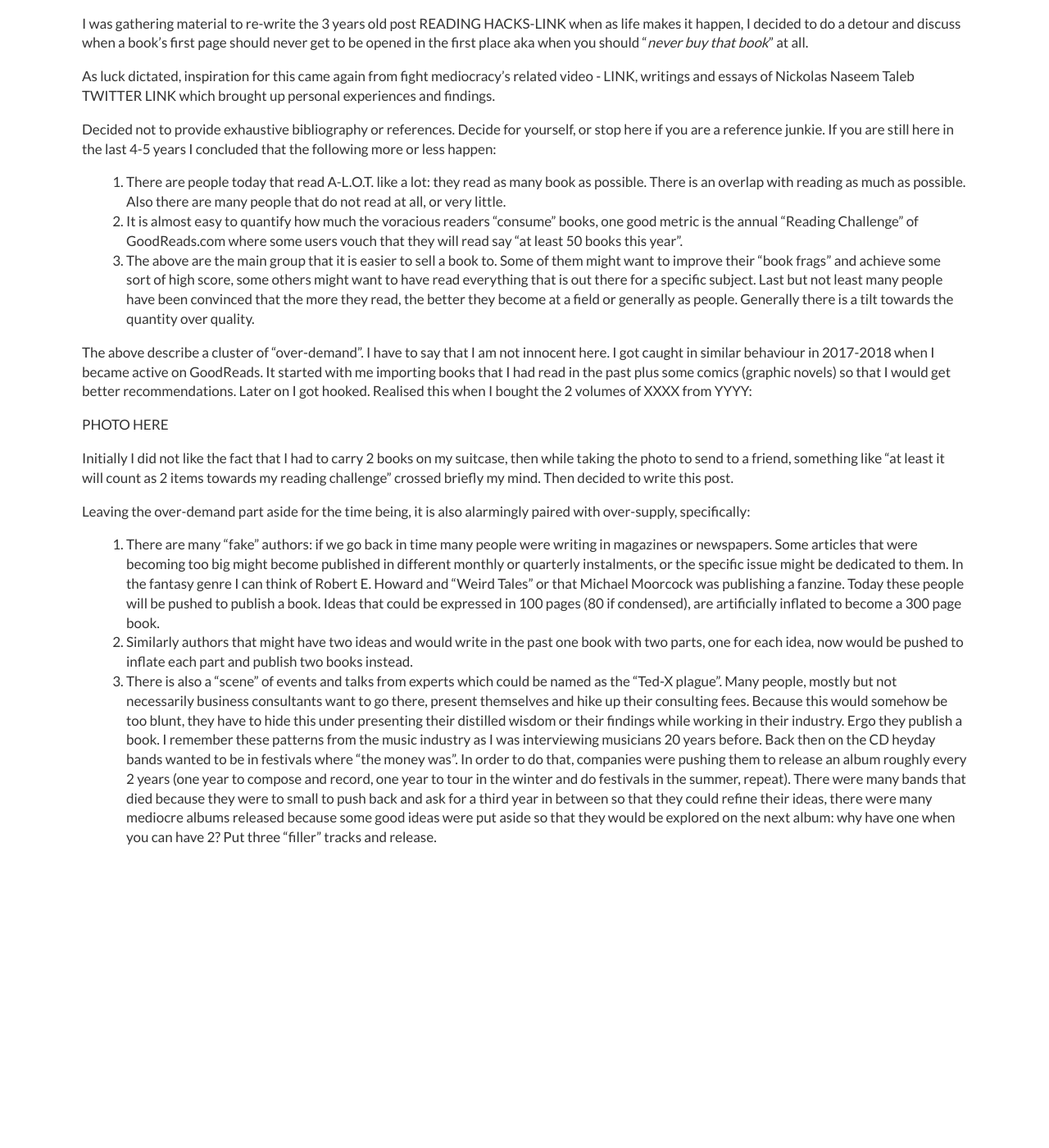
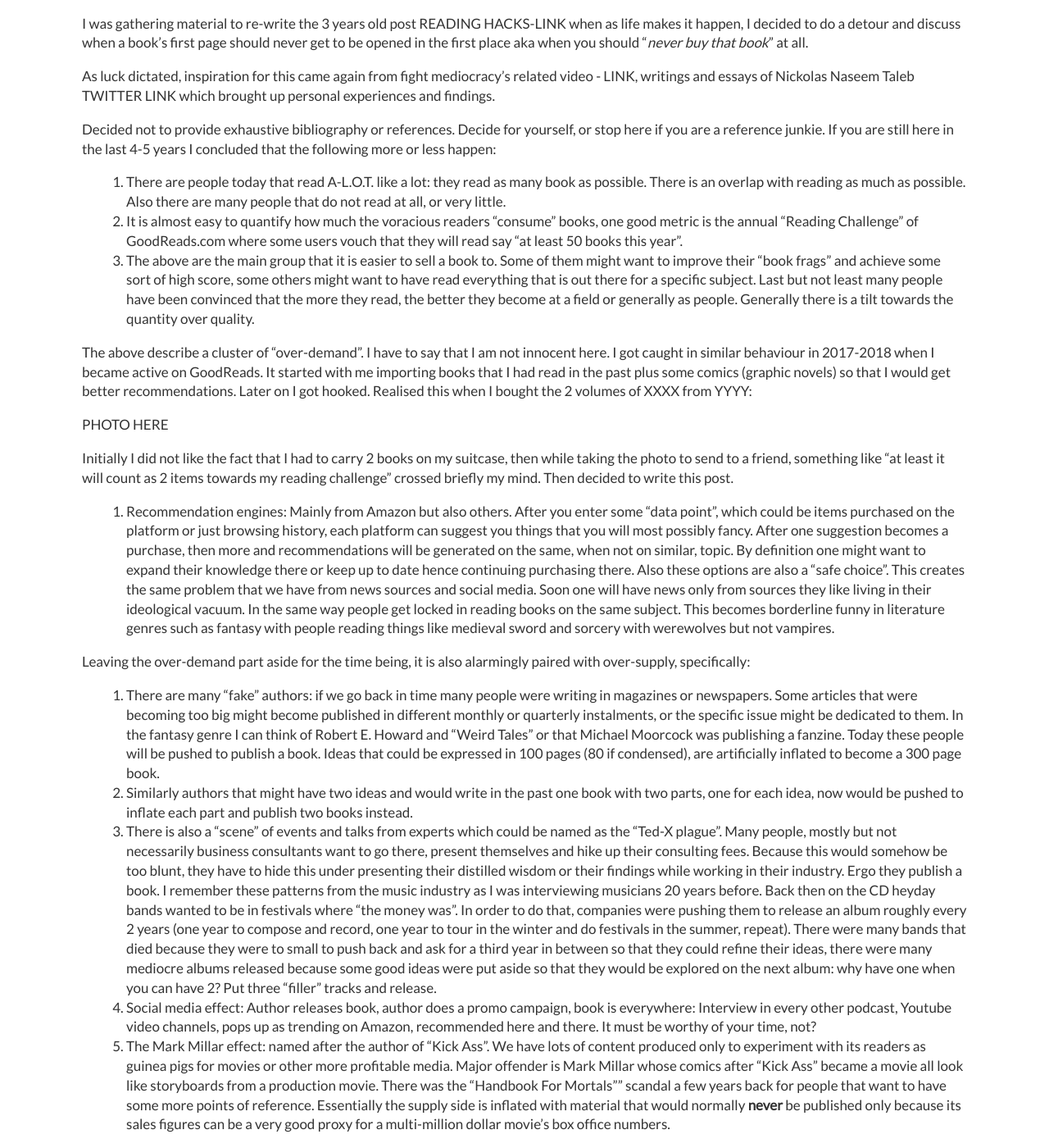
Before and after one commit to dimitrismistriotis/dimitrismistriotis.github.io, a Jekyll site: the page built from _posts/2019-03-02-reading_hacks_1_point_5.md, in a window 1280 px wide and 1400 px high, scrolled down 156 px. Shown: the whole window at 82% size. Built offline with Jekyll 4.4.1, drawn with Linux system fonts in a browser that asks for light colours; before the commit the page ends 1206 px from its top, so only the background shows below that.

Commit message:
More points.

```diff
--- a/_posts/2019-03-02-reading_hacks_1_point_5.md
+++ b/_posts/2019-03-02-reading_hacks_1_point_5.md
@@ -45,6 +45,18 @@ Initially I did not like the fact that I had to carry 2 books on my suitcase,
 then while taking the photo to send to a friend, something like
 "at least it will count as 2 items towards my reading challenge" crossed
 briefly my mind. Then decided to write this post.
+4.  Recommendation engines: Mainly from Amazon but also others. After you
+enter some "data point", which could be items purchased on the platform or
+just browsing history, each platform can suggest you things that you will most
+possibly fancy. After one suggestion becomes a purchase, then more and
+recommendations will be generated on the same, when not on similar, topic. By
+definition one might want to expand their knowledge there or keep up to date
+hence continuing purchasing there. Also these options are also a "safe choice".
+This creates the same problem that we have from news sources and social media.
+Soon one will have news only from sources they like living in their ideological
+vacuum. In the same way people get locked in reading books on the same subject.
+This becomes borderline funny in literature genres such as fantasy with people
+reading things like medieval sword and sorcery with werewolves but not vampires.
 
 Leaving the over-demand part aside for the time being, it is also alarmingly
 paired with over-supply, specifically:
@@ -76,3 +88,16 @@ a third year in between so that they could refine their ideas, there were many
 mediocre albums released because some good ideas were put aside so that they
 would be explored on the next album: why have one when you can have 2? Put
 three "filler" tracks and release.
+4.  Social media effect: Author releases book, author does a promo campaign,
+book is everywhere: Interview in every other podcast, Youtube video channels,
+pops up as trending on Amazon, recommended here and there. It must be worthy
+of your time, not?
+5.  The Mark Millar effect: named after the author of "Kick Ass". We have lots
+of content produced only to experiment with its readers as guinea pigs for
+movies or other more profitable media. Major offender is Mark Millar whose
+comics after "Kick Ass" became a movie all look like storyboards from a
+production movie. There was the "Handbook For Mortals"" scandal a few years
+back for people that want to have some more points of reference. Essentially
+the supply side is inflated with material that would normally **never** be
+published only because its sales figures can be a very good proxy for a
+multi-million dollar movie's box office numbers.
```
